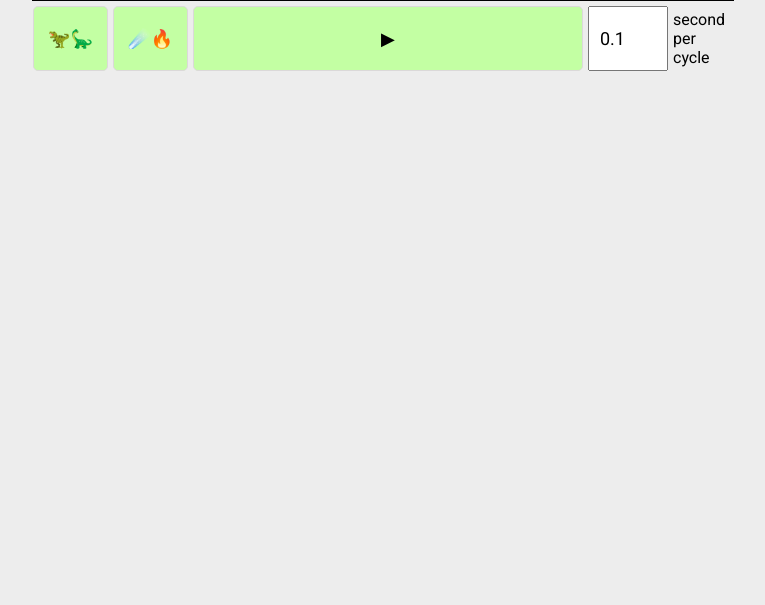
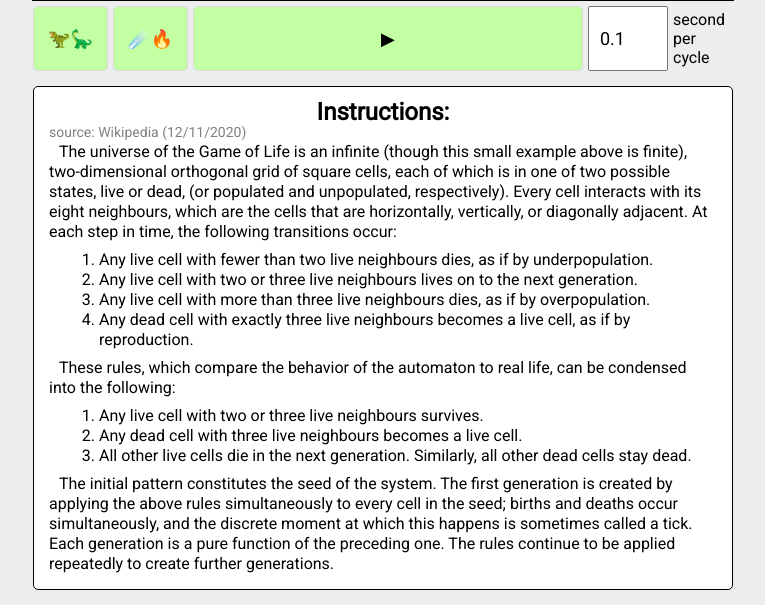
Before and after one commit to mikemorcerf/conway-game-of-life-stimulusjs, a website built with webpack: page public/index.html in a window 1280 px wide. Shown: the part 764-1369 px from the top of the page, without its empty margins (257-1022 px from the left). Before the commit the page ends 835 px from the top, so only its background shows below. Built offline with nearby package versions, Linux system fonts and the light colour scheme; what stimulus would draw is missing.

Commit message:
add instructions to page

```diff
--- a/public/index.html
+++ b/public/index.html
@@ -3,6 +3,7 @@
   Author: Michael de Morcerf e Moura
   LinkedIn: https://www.linkedin.com/in/michaelmoura/
   Github: https://github.com/mikemorcerf
+  Date: 12/11/2020
 -->
 <html>
 <head>
@@ -11,6 +12,7 @@
   <script src="bundle.js" async></script>
   <link rel="preconnect" href="https://fonts.gstatic.com">
   <link href="https://fonts.googleapis.com/css2?family=Roboto&display=swap" rel="stylesheet">
+  <title>Conway's Game of Life built with Stimulus js</title>
 </head>
 <body>
   <div data-controller='game' class="app-container">
@@ -43,7 +45,24 @@
           <p>per cycle</p>
         </div>
       </div>
-
+    </div>
+    <div class="instructions-container">
+      <h2>Instructions:</h2>
+      <p id="source">source: <a href="https://en.wikipedia.org/wiki/Conway%27s_Game_of_Life" target="_blank">Wikipedia</a> (12/11/2020)</p>
+      <p>The universe of the Game of Life is an infinite (though this small example above is finite), two-dimensional orthogonal grid of square cells, each of which is in one of two possible states, live or dead, (or populated and unpopulated, respectively). Every cell interacts with its eight neighbours, which are the cells that are horizontally, vertically, or diagonally adjacent. At each step in time, the following transitions occur:</p>
+      <ol>
+        <li>Any live cell with fewer than two live neighbours dies, as if by underpopulation.</li>
+        <li>Any live cell with two or three live neighbours lives on to the next generation.</li>
+        <li>Any live cell with more than three live neighbours dies, as if by overpopulation.</li>
+        <li>Any dead cell with exactly three live neighbours becomes a live cell, as if by reproduction.</li>
+      </ol>
+      <p>These rules, which compare the behavior of the automaton to real life, can be condensed into the following:</p>
+      <ol>
+        <li>Any live cell with two or three live neighbours survives.</li>
+        <li>Any dead cell with three live neighbours becomes a live cell.</li>
+        <li>All other live cells die in the next generation. Similarly, all other dead cells stay dead.</li>
+      </ol>
+      <p>The initial pattern constitutes the seed of the system. The first generation is created by applying the above rules simultaneously to every cell in the seed; births and deaths occur simultaneously, and the discrete moment at which this happens is sometimes called a tick. Each generation is a pure function of the preceding one. The rules continue to be applied repeatedly to create further generations.</p>
     </div>
   </div>
 </body>
--- a/public/main.css
+++ b/public/main.css
@@ -127,3 +127,46 @@ body {
 .timer-text-container {
   align-self: center;
 }
+
+.instructions-container {
+  display: flex;
+  flex-direction: column;
+
+  width: 700px;
+
+  border: solid 1px;
+  border-radius: 5px;
+  background: white;
+
+  margin: 15px 0;
+  padding: 15px;
+
+  font-size: 16px;
+  line-height: 20px;
+}
+
+.instructions-container p:nth-child(2) {
+  color: grey;
+  font-size: 14px;
+}
+
+.instructions-container a {
+  color: grey;
+  text-decoration: none;
+}
+
+.instructions-container h2 {
+  align-self: center;
+}
+
+.instructions-container p:nth-child(n+3) {
+  text-indent: 10px;
+}
+
+.instructions-container ol {
+  margin: 8px 0;
+}
+
+.instructions-container li {
+  margin-left: 50px;
+}
--- a/src/controllers/game_controller.js
+++ b/src/controllers/game_controller.js
@@ -2,6 +2,7 @@
   Author: Michael de Morcerf e Moura
   LinkedIn: https://www.linkedin.com/in/michaelmoura/
   Github: https://github.com/mikemorcerf
+  Date: 12/11/2020
 */
 
 import { Controller } from "stimulus"
```
